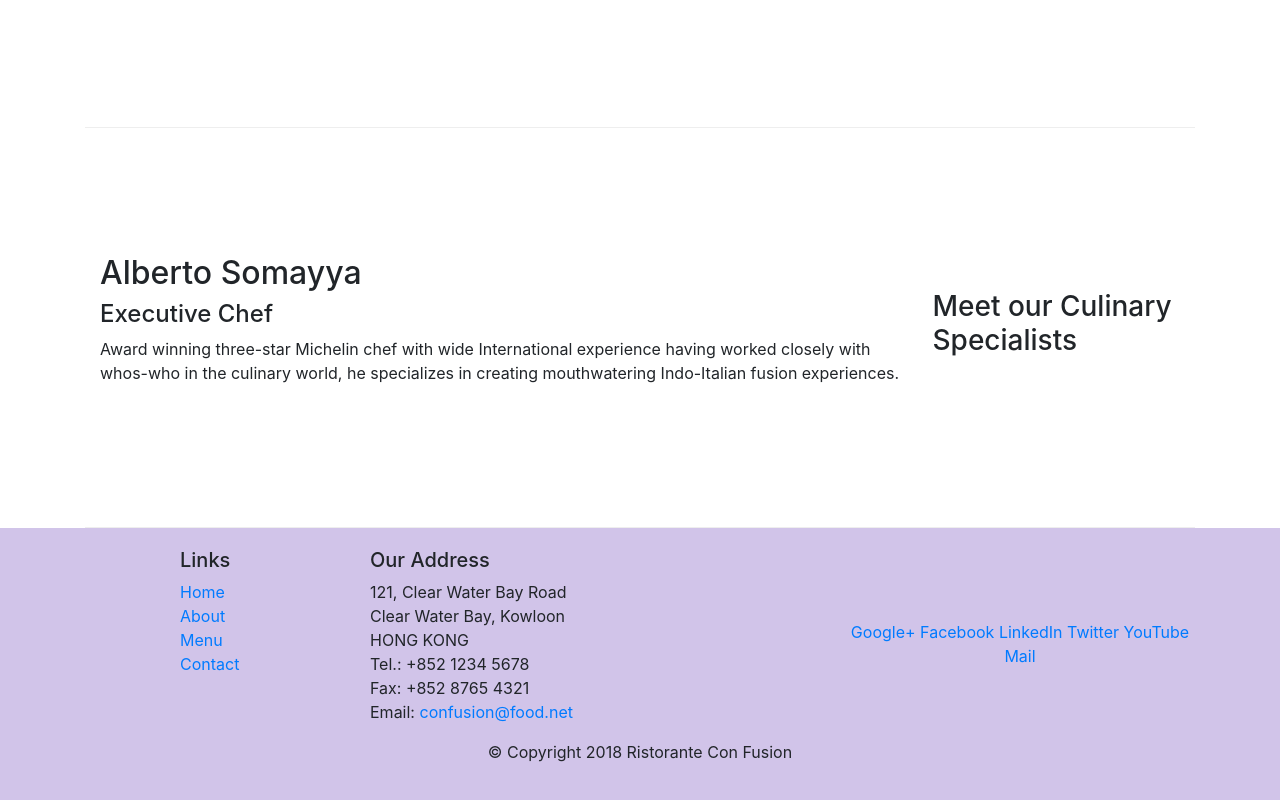
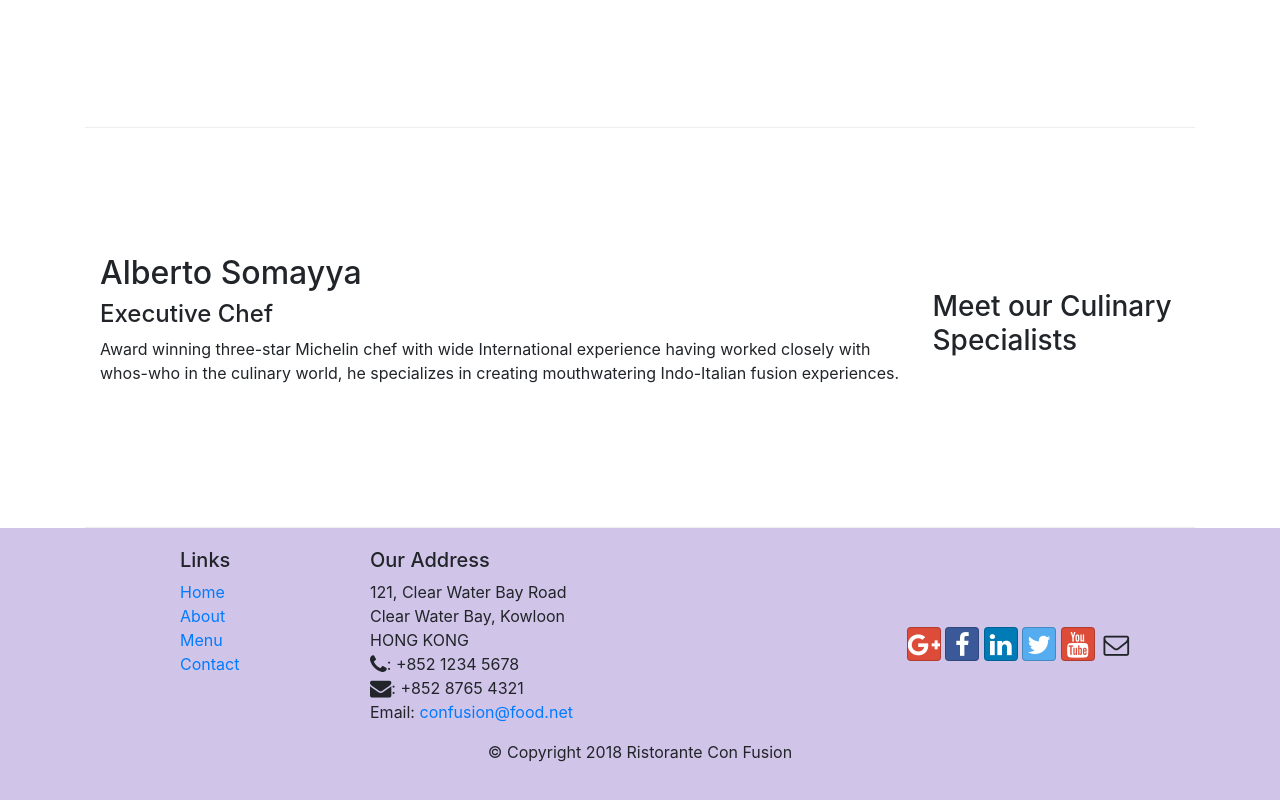
Before and after one commit to vihaannnn/Bootstrap-4-conFusion, a website: page index.html in a window 1280 px wide. Shown: the part 956-1756 px from the top of the page. Drawn offline with nearby package versions, Linux system fonts and the light colour scheme.

Commit message:
Added Icon Elements using Font-Awesome and Bootstrap-Social

```diff
--- a/index.html
+++ b/index.html
@@ -8,6 +8,8 @@
 
    <!-- Bootstrap CSS -->
    <link rel="stylesheet" href="node_modules/bootstrap/dist/css/bootstrap.min.css">
+   <link rel="stylesheet" href="node_modules/font-awesome/css/font-awesome.min.css">
+   <link rel="stylesheet" href="node_modules/bootstrap-social/bootstrap-social.css">
    <link rel = "stylesheet" href = "css/styles.css">
     <title>Ristorante Con Fusion</title>
 </head>
@@ -21,10 +23,10 @@
       <a class = "navbar-brand mr-auto" href = "#">Ristorante Con Fusion </a>
       <div class = "collapse navbar-collapse" id = "Navbar">
         <ul class = "navbar-nav mr-auto">
-          <li class = "nav-item active"><a class = "nav-link" href = "#">Home</a></li>
-          <li class = "nav-item"><a class = "nav-link" href = "./aboutus.html">About</a></li>
-          <li class = "nav-item"><a class = "nav-link" href = "#">Menu</a></li>
-          <li class = "nav-item"><a class = "nav-link" href = "#">Contact</a></li>
+          <li class = "nav-item active"><a class = "nav-link" href = "#"><span class = "fa fa-home fa-lg"></span> Home</a></li>
+          <li class = "nav-item"><a class = "nav-link" href = "./aboutus.html"><span class = "fa fa-info fa-lg"></span> About</a></li>
+          <li class = "nav-item"><a class = "nav-link" href = "#"><span class = "fa fa-list fa-lg"></span> Menu</a></li>
+          <li class = "nav-item"><a class = "nav-link" href = "#"><span class = "fa fa-address-card fa-lg"></span> Contact</a></li>
         </ul>
       </div>
     </div>
@@ -94,19 +96,19 @@
 		              121, Clear Water Bay Road<br>
 		              Clear Water Bay, Kowloon<br>
 		              HONG KONG<br>
-		              Tel.: +852 1234 5678<br>
-		              Fax: +852 8765 4321<br>
+		              <i class = "fa fa-phone fa-lg"></i>: +852 1234 5678<br>
+		              <i class = "fa fa-envelope fa-lg"></i>: +852 8765 4321<br>
 		              Email: <a href="mailto:confusion@food.net">confusion@food.net</a>
 		           </address>
                 </div>
                 <div class = "col-12 col-sm-4 align-self-center">
                     <div class = "text-center">
-                        <a href="http://google.com/+">Google+</a>
-                        <a href="http://www.facebook.com/profile.php?id=">Facebook</a>
-                        <a href="http://www.linkedin.com/in/">LinkedIn</a>
-                        <a href="http://twitter.com/">Twitter</a>
-                        <a href="http://youtube.com/">YouTube</a>
-                        <a href="mailto:">Mail</a>
+                        <a class = "btn btn-social-icon btn-google" href="http://google.com/+"><i class = "fa fa-google-plus fa-lg"></i></a>
+                        <a class = "btn btn-social-icon btn-facebook" href="http://www.facebook.com/profile.php?id="><i class = "fa fa-facebook fa-lg"></i></a>
+                        <a class = "btn btn-social-icon btn-linkedin" href="http://www.linkedin.com/in/"><i class = "fa fa-linkedin fa-lg"></i></a>
+                        <a class = "btn btn-social-icon btn-twitter" href="http://twitter.com/"><i class = "fa fa-twitter fa-lg"></i></a>
+                        <a class = "btn btn-social-icon btn-google" href="http://youtube.com/"><i class = "fa fa-youtube fa-lg"></i></a>
+                        <a class = "btn btn-social-icon" href="mailto:"><i class = "fa fa-envelope-o fa-lg"></i></a>
                     </div>
                 </div>
            </div>
--- a/package.json
+++ b/package.json
@@ -14,8 +14,10 @@
     "lite-server": "^2.3.0"
   },
   "dependencies": {
-    "bootstrap": "^4.0.0",
-    "jquery": "^3.3.1",
+    "bootstrap": "^4.5.0",
+    "bootstrap-social": "^5.1.1",
+    "font-awesome": "^4.7.0",
+    "jquery": "^3.5.1",
     "popper.js": "^1.12.9"
   }
 }
```
Also changed, not shown: aboutus.html (+14 -12 lines), 1 other file.
